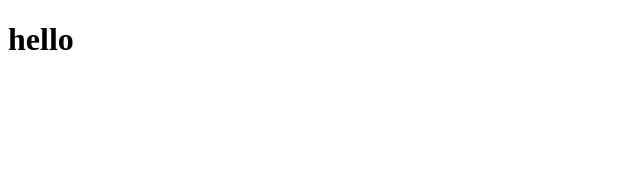
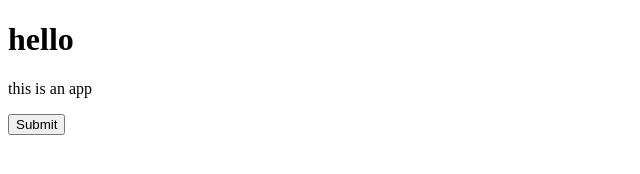
Before and after one commit to Thanhhuyluu/git-tutorial, a plain HTML site: page index.html in a window 1280 px wide. Shown: the whole page, without its empty margins (0-640 px from the left). Drawn offline with Linux system fonts and the light colour scheme.

Commit message:
update index.html file

```diff
--- a/index.html
+++ b/index.html
@@ -3,9 +3,12 @@
 <head>
     <meta charset="UTF-8">
     <meta name="viewport" content="width=device-width, initial-scale=1.0">
+    <link rel="stylesheet" href="index.css">
     <title>Document</title>
 </head>
 <body>
     <h1>hello</h1>
+    <p>this is an app</p>
+    <button>Submit</button>
 </body>
 </html>
```
